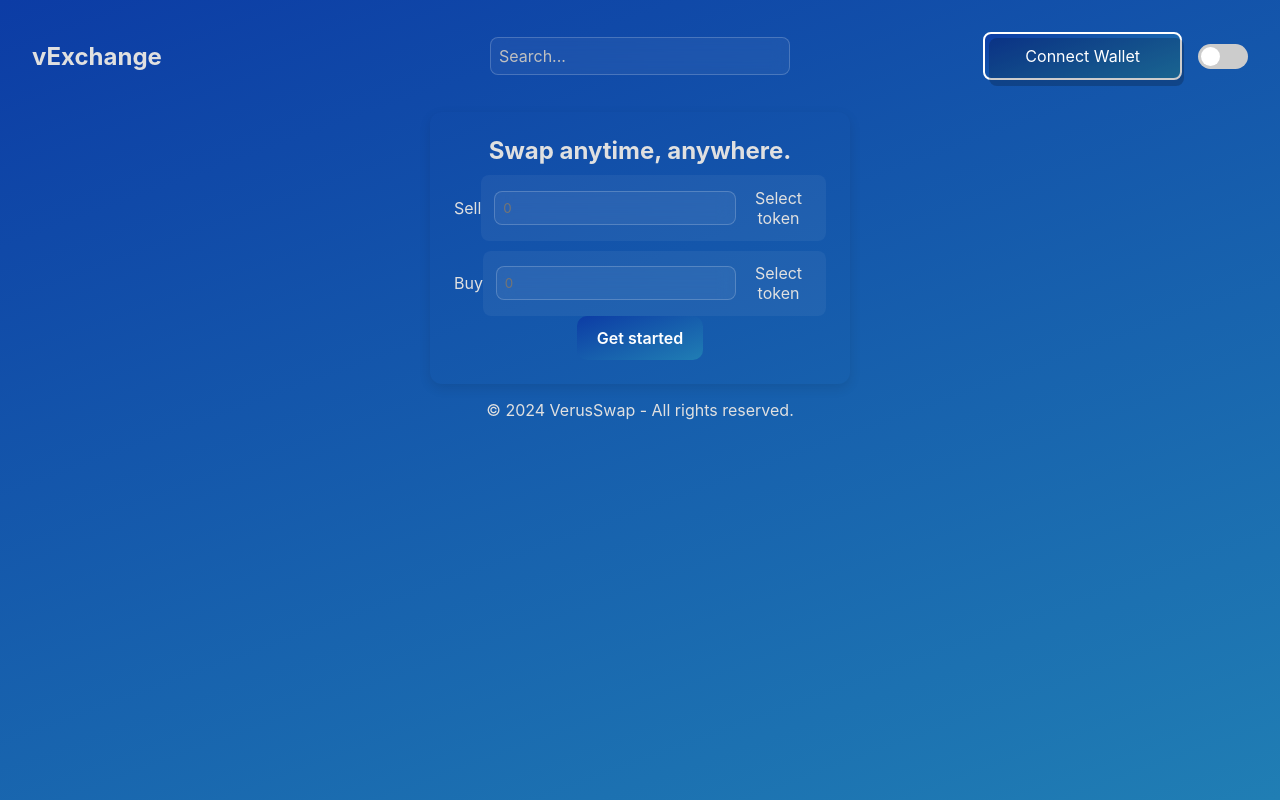
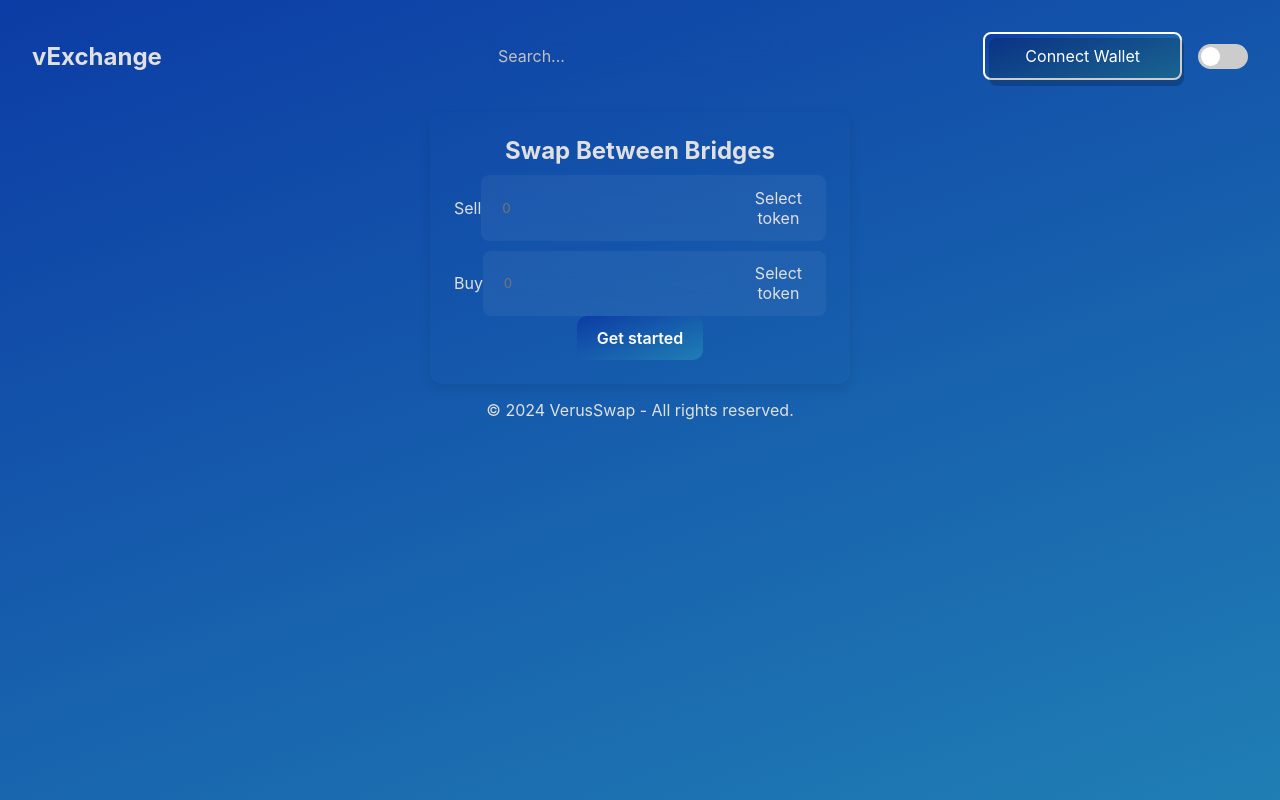
Before and after one commit to iamahmedshahh/vExchange, a Vue app: page / in a window 1280 px wide. Built offline with nearby package versions, Linux system fonts and the light colour scheme.

Commit message:
wap input css, transparent broder,

```diff
--- a/src/components/Swap.vue
+++ b/src/components/Swap.vue
@@ -1,6 +1,6 @@
 <template>
   <div class="swap-container">
-    <h2>Swap anytime, anywhere.</h2>
+    <h2>Swap Between Bridges</h2>
       <SwapField label="Sell" :selectedCoin="sellCoin" @openModal="openModal('sell')" />
       <SwapField label="Buy" :selectedCoin="buyCoin" @openModal="openModal('buy')" />
       <button class="swap-button">Get started</button>
--- a/src/components/SwapField.vue
+++ b/src/components/SwapField.vue
@@ -2,7 +2,7 @@
     <div class="swap-field">
       <label>{{ label }}</label>
       <div class="input-group-swap">
-        <input type="text" placeholder="0" readonly />
+        <input type="text" placeholder="0" />
         <button @click="openModal" class="coin-select">
           <img v-if="selectedCoin" :src="selectedCoin.logo" alt="Coin logo" class="coin-logo" />
           {{ selectedCoin ? selectedCoin.name : 'Select token' }}
--- a/src/style.css
+++ b/src/style.css
@@ -170,8 +170,8 @@
   width: 100%;
   padding: 0.5rem;
   border-radius: 8px;
-  border: 1px solid var(--input-border-color);
-  background: var(--input-bg);
+  border: transparent;
+  background: transparent;
   color: var(--text-color);
   outline: none;
   backdrop-filter: blur(8px);
```
